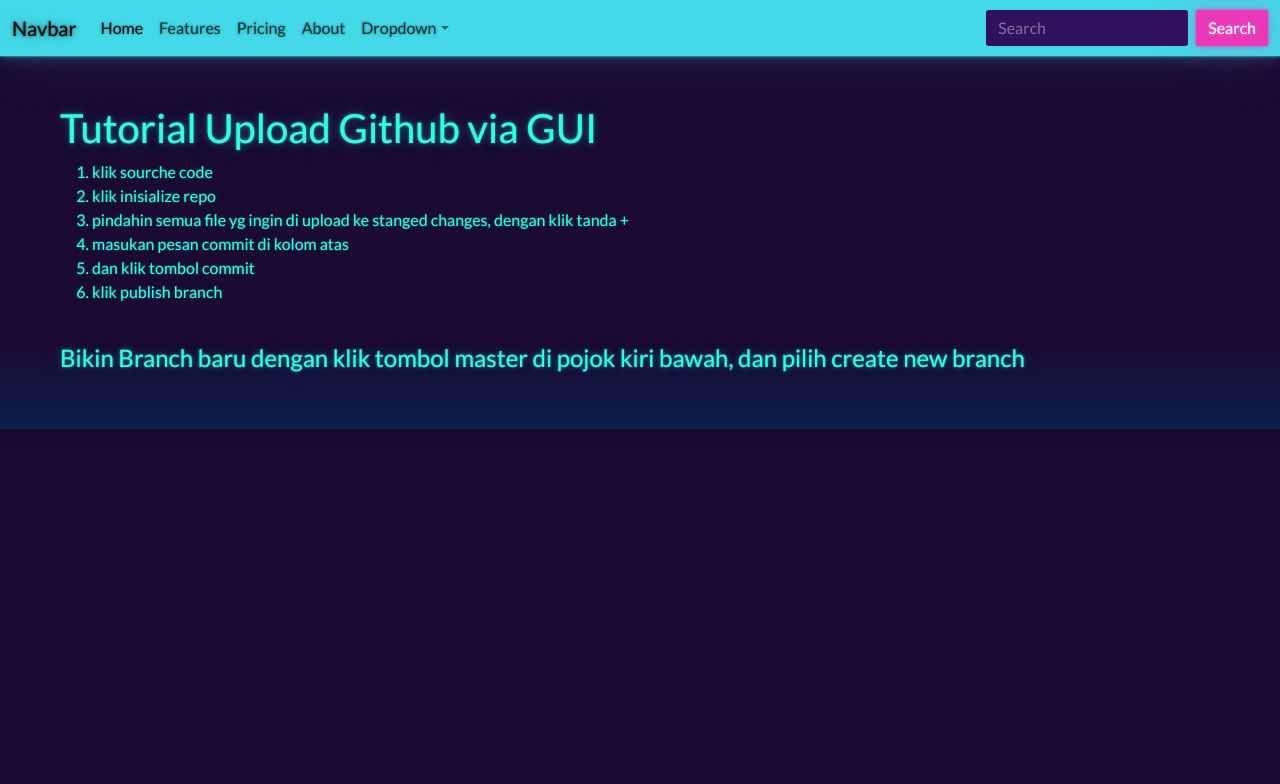
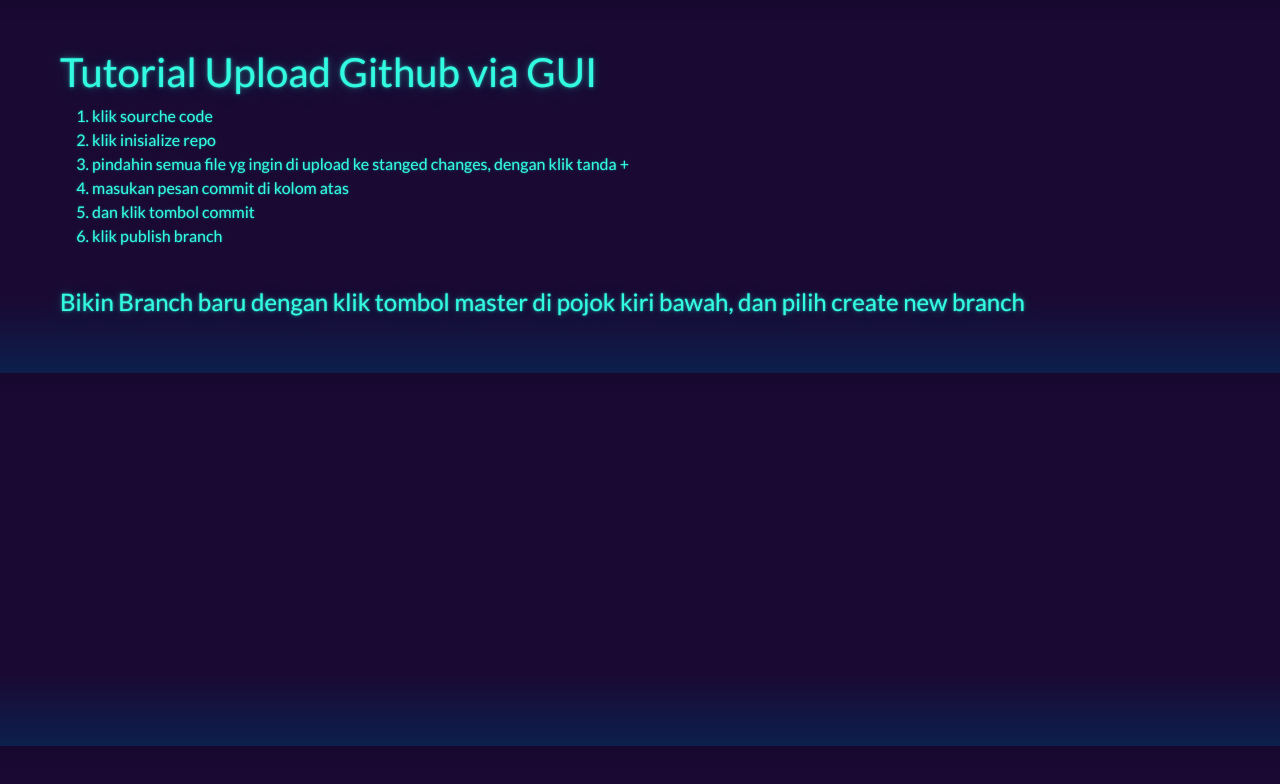
Before and after one commit to Mr101003/latihan-git, a plain HTML site: page index.html in a window 1280 px wide. Drawn offline with Linux system fonts and the light colour scheme.

Commit message:
hapus navbar

```diff
--- a/index.html
+++ b/index.html
@@ -8,46 +8,7 @@
     <title>Document</title>
 </head>
 <body>
-    <nav class="navbar navbar-expand-lg navbar-light bg-light">
-        <div class="container-fluid">
-          <a class="navbar-brand" href="#">Navbar</a>
-          <button class="navbar-toggler" type="button" data-bs-toggle="collapse" data-bs-target="#navbarColor03" aria-controls="navbarColor03" aria-expanded="false" aria-label="Toggle navigation">
-            <span class="navbar-toggler-icon"></span>
-          </button>
-          <div class="collapse navbar-collapse" id="navbarColor03">
-            <ul class="navbar-nav me-auto">
-              <li class="nav-item">
-                <a class="nav-link active" href="#">Home
-                  <span class="visually-hidden">(current)</span>
-                </a>
-              </li>
-              <li class="nav-item">
-                <a class="nav-link" href="#">Features</a>
-              </li>
-              <li class="nav-item">
-                <a class="nav-link" href="#">Pricing</a>
-              </li>
-              <li class="nav-item">
-                <a class="nav-link" href="#">About</a>
-              </li>
-              <li class="nav-item dropdown">
-                <a class="nav-link dropdown-toggle" data-bs-toggle="dropdown" href="#" role="button" aria-haspopup="true" aria-expanded="false">Dropdown</a>
-                <div class="dropdown-menu">
-                  <a class="dropdown-item" href="#">Action</a>
-                  <a class="dropdown-item" href="#">Another action</a>
-                  <a class="dropdown-item" href="#">Something else here</a>
-                  <div class="dropdown-divider"></div>
-                  <a class="dropdown-item" href="#">Separated link</a>
-                </div>
-              </li>
-            </ul>
-            <form class="d-flex">
-              <input class="form-control me-sm-2" type="search" placeholder="Search">
-              <button class="btn btn-secondary my-2 my-sm-0" type="submit">Search</button>
-            </form>
-          </div>
-        </div>
-      </nav>
+
     <div class="row m-5">
         <div class="col-12">
         <h1>Tutorial Upload Github via GUI</h1>
```
